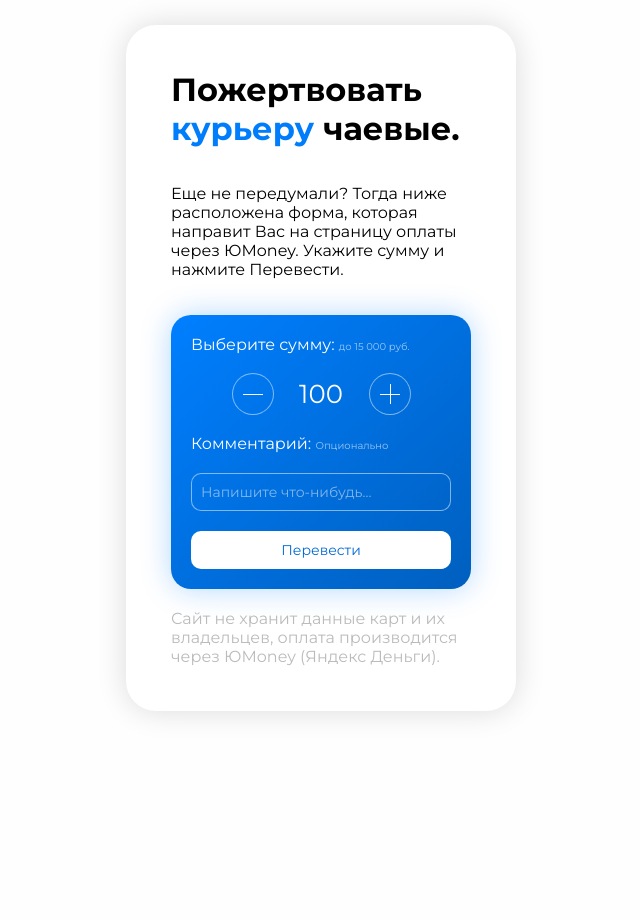
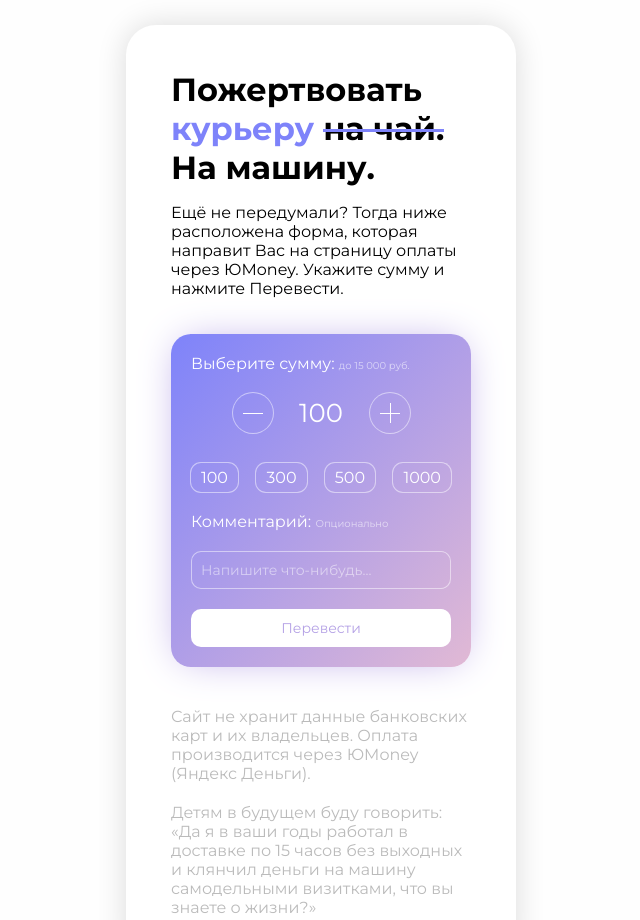
Before and after one commit to nod365/donate, a plain HTML site: page index.html in a window 1280 px wide. Shown: the top 920 px of the page, without its empty margins (319-959 px from the left). Before the commit the page ends 800 px from the top, so only its background shows below. Drawn offline with Linux system fonts and the light colour scheme.

Commit message:
Add files via upload

```diff
--- a/index.html
+++ b/index.html
@@ -12,11 +12,17 @@
 #who, #send {
 	transition: color 1s !important
 }
+
+#noTea {
+	transition: background 1s !important
+}
+
 #Money {
 	transition: box-shadow 1s !important;
     position: relative;
     overflow: hidden;
 	z-index: 1;
+	margin: 36px 0 20px 0px;
 }
 #colorTrick {
     position: absolute;
@@ -54,14 +60,14 @@ body {
     width: 100%;
     min-height: 220px;
     background: rgb(0, 127, 255);
-    background: linear-gradient(to right bottom, rgb(0, 127, 255), rgb(0, 89, 178) 120%);
+    background: linear-gradient(to right bottom, #444, #222 120%);
     border-radius: 20px;
 	padding: 20px;
     box-sizing: border-box;
     color: #FFF;
-    box-shadow: 0px 0px 30px rgba(0,127,255,.3);
-    -moz-box-shadow: 0px 0px 30px rgba(0,127,255,.3);
-    -webkit-box-shadow: 0px 0px 30px rgba(0,127,255,.3);
+    box-shadow: 0px 0px 30px rgba(0,0,0,.3);
+    -moz-box-shadow: 0px 0px 30px rgba(0,0,0,.3);
+    -webkit-box-shadow: 0px 0px 30px rgba(0,0,0,.3);
 }
 input[type="number"]::-webkit-outer-spin-button,
 input[type="number"]::-webkit-inner-spin-button {
@@ -117,14 +123,10 @@ input[type="number"]:focus {
 	transition: .3s
 }
 
-.mButton:hover {
-	box-shadow: 0 0 0 3px rgba(255,255,255,.5);
-	-moz-box-shadow: 0 0 0 3px rgba(255,255,255,.5);
-	-webkit-box-shadow: 0 0 0 3px rgba(255,255,255,.5);
-}
 
 
-.mButton:active {
+
+.mButton:active, .amountsWrap>div:active {
 	box-shadow: 0 0 0 3px rgba(255,255,255,1);
 	-moz-box-shadow: 0 0 0 3px rgba(255,255,255,1);
 	-webkit-box-shadow: 0 0 0 3px rgba(255,255,255,1);
@@ -163,11 +165,8 @@ input[type="text"] {
 	-webkit-box-shadow: 0 0 0 1px rgba(255,255,255,.5) inset;
 	transition: .3s
 }
-input[type="text"]:hover {
-	box-shadow: 0 0 0 3px rgba(255,255,255,.5) inset;
-	-moz-box-shadow: 0 0 0 3px rgba(255,255,255,.5) inset;
-	-webkit-box-shadow: 0 0 0 3px rgba(255,255,255,.5) inset;
-}
+
+
 input[type="text"]:focus {
     outline: none;
 	box-shadow: 0 0 0 3px rgba(255,255,255,1) inset !important;
@@ -178,7 +177,7 @@ input[type="text"]::placeholder {
 	color: rgba(255,255,255,.5)
 }
 
-p {
+.Money p {
     padding: 20px 0;
 }
 
@@ -191,7 +190,7 @@ p.disclaimer {
 }
 
 button.send {
-    color: #006ad4;
+    color: #222;
     background: #FFF;
     border: none;
     padding: 10px;
@@ -210,6 +209,60 @@ h1 {
 .descSpan {
 opacity: .6;
 font-size: 10px
+}
+
+.amountsWrap {
+    display: flex;
+    padding-bottom: 10px;
+}
+
+.amountsWrap>div {
+    padding: 5px 10px;
+	box-shadow: 0 0 0 1px rgba(255,255,255,.5);
+	-moz-box-shadow: 0 0 0 1px rgba(255,255,255,.5);
+	-webkit-box-shadow: 0 0 0 1px rgba(255,255,255,.5);
+	transition: .3s;
+    border-radius: 10px;
+    margin: 10px auto;
+}
+
+.amountsWrap>div:first-child {
+    margin-left: 0 !important;
+}
+
+.amountsWrap>div:last-child {
+    margin-right: 0 !important;
+}
+
+#am0:after {
+	content: '100';
+}
+
+#am1:after {
+	content: '300';
+}
+
+#am2:after {
+	content: '500';
+}
+
+#am3:after {
+	content: '1000';
+}
+
+#noTea {
+    position: absolute;
+    z-index: 1;
+    width: 100%;
+    height: 3px;
+    background: #222;
+    left: 0;
+    top: 50%;
+}
+
+.teaTime {
+    display: inline-block;
+    position: relative;
 }
 
 @media (max-width: 400px) {
@@ -272,6 +325,15 @@ function cashud(d) {
 	normalize();
 }
 
+function smartButton(am) {
+	if (isNaN(am)) {
+		return false;
+	} else {
+		document.getElementById('howMuch').value = am;
+		normalize();
+	}
+}
+
 function normalize() {
 	if (document.getElementById('howMuch').value == '') {
 		document.getElementById('howMuch').value = '0'
@@ -280,59 +342,74 @@ function normalize() {
 
 	if (cash > 15000) {cash = 15000}
 	if (cash < 10) {cash = 10}
+
+	if (cash == 15000) {
+		document.getElementById('aDown').style.opacity = 1;
+		document.getElementById('aUp').style.opacity = 0;
+	} else if (cash == 10) {
+		document.getElementById('aDown').style.opacity = 0;
+		document.getElementById('aUp').style.opacity = 1;
+	} else {
+		document.getElementById('aDown').style.opacity = 1;
+		document.getElementById('aUp').style.opacity = 1;
+	}
 	document.getElementById('howMuch').value = cash;
 }
 
 document.addEventListener ("change", normalize, document.getElementById('howMuch'));
 
 let color = 0,
-	colors = [['007dfc','0062c4','0071e2'],['e539e6','fd6712','f14f7e'],['d690fb','975bff','ba78fc'],['e5788f','9758f5','c069c0'],['3f336a','32af91','38727e'],['c465ee','53d9ec','8c9fed'],['f3017b','660eb2','b00896'],['7e83fa','f5c4cd','b4a1e5'],['b0f28d','12bac6','6bd9a6']];
+	colors = [['007dfc','0062c4','0071e2'],['e539e6','fd6712','f14f7e'],['d690fb','975bff','ba78fc'],['32af91','7a60d7','508eae'],['c465ee','53d9ec','8c9fed'],['f3017b','660eb2','b00896'],['7e83fa','f5c4cd','b4a1e5'],['12bac6','b0f28d','6bd9a6']];
 
 
-setInterval(changeColor, 15000);
+setInterval(changeColor, 11999);
 
 function changeColor() {
-  color++;
-  if (color>=9) {color = 0}
+//  color++;
+//  if (color>=9) {color = 0}
+
+	color = Math.round(Math.random()*7);
+	console.log(color)
 	document.getElementById('who').style.color = '#'+colors[color][0];
+
+	document.getElementById('noTea').style.background = '#'+colors[color][0];
+
 	document.getElementById('send').style.color = '#'+colors[color][2];
 
 	document.getElementById('Money').style.boxShadow = '0px 0px 40px -10px #'+colors[color][2]
-
 	document.getElementById('colorTrick').style.background = 'linear-gradient(to right bottom, #'+colors[color][0]+', #'+colors[color][1]+' 120%) '
-
 	document.getElementById('colorTrick').style.opacity = '1'
-
 	setTimeout(function() {
 		document.getElementById('colorTrick').style.opacity = '0'
 		document.getElementById('Money').style.background = 'linear-gradient(to right bottom, #'+colors[color][0]+', #'+colors[color][1]+' 120%) '
 	}, 1200);
-
-
 }
 
 
 </script>
 </head>
-<body>
+<body onload="changeColor()">
 	<div class="wrap">
 		<div class="Hello">
-		<h1>Пожертвовать <span id="who" style="color:#007dfb">курьеру</span> чаевые.</h1>
-		<p>Еще не передумали? Тогда ниже расположена форма, которая направит Вас на страницу оплаты через ЮMoney. Укажите сумму и нажмите Перевести.</p>
+		<h1>Пожертвовать <span id="who" style="color:#222">курьеру</span> <div class="teaTime"><div id="noTea"></div>на чай.</div> На машину.</h1>
+		<p>Ещё не передумали? Тогда ниже расположена форма, которая направит Вас на страницу оплаты через ЮMoney. Укажите сумму и нажмите Перевести.</p>
+
 		</div>
 		<div class="Money" id="Money">
 				<div id="colorTrick"> </div>
 				<div class="mText">Выберите сумму: <span class="descSpan">до 15 000 руб.</span></div>
-				<div class="mWrap">  <div class="mButton" onclick="cashud(0)"> </div> <input class="cash" id="howMuch" value="100" type="number"></input> <div class="mButton mPlus" onclick="cashud(1)"> </div></div>
+				<div class="mWrap">  <div id="aDown" class="mButton" onclick="cashud(0)"> </div> <input class="cash" id="howMuch" value="100" type="number"></input> <div id="aUp" class="mButton mPlus" onclick="cashud(1)"> </div></div>
+				<div class="amountsWrap"><div id="am0" onclick="smartButton(100)"></div><div id="am1" onclick="smartButton(300)"></div><div id="am2" onclick="smartButton(500)"></div><div id="am3" onclick="smartButton(1000)"></div></div>
 				<div class="mText">Комментарий: <span class="descSpan">Опционально</span></div>
 				<input name="messtext" type=text id="message" placeholder="Напишите что-нибудь...">
 
 				<button class="send" id="send" onclick="proceed()" type="button">Перевести</button>
 		</div>
 
-		<p class="disclaimer">Сайт не хранит данные карт и их владельцев, оплата производится через ЮMoney (Яндекс Деньги).</p>
-
+		<p class="disclaimer">Сайт не хранит данные банковских карт и их владельцев. Оплата производится через ЮMoney (Яндекс Деньги).</p>
+		<p class="disclaimer">Детям в будущем буду говорить: «Да я в ваши годы работал в доставке по 15 часов без выходных и клянчил деньги на машину самодельными визитками, что вы знаете о жизни?»</p>
 
 	</div>
+
 </body>
 </html>
```
Lines whose indentation alone changed are shown as unchanged.
